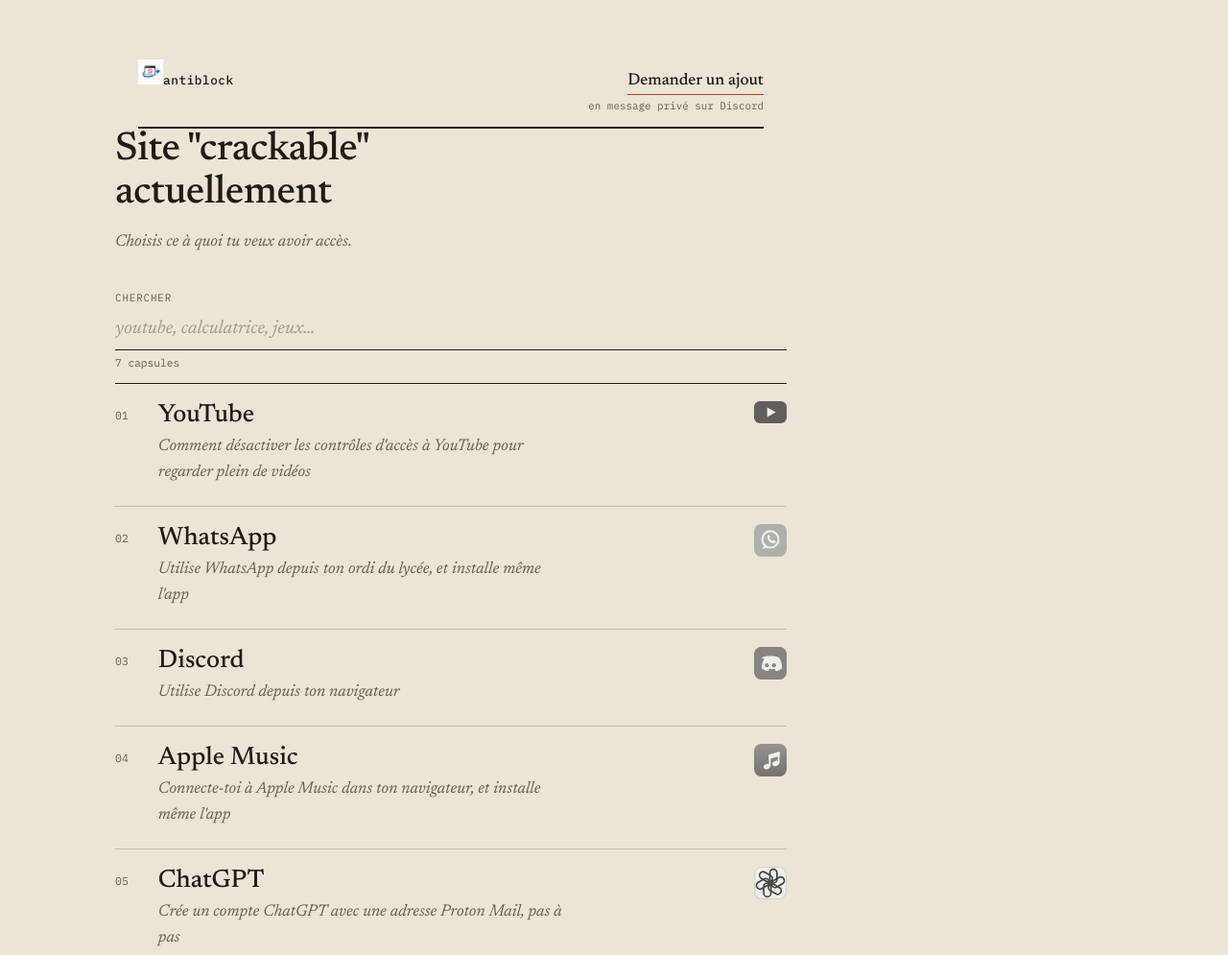
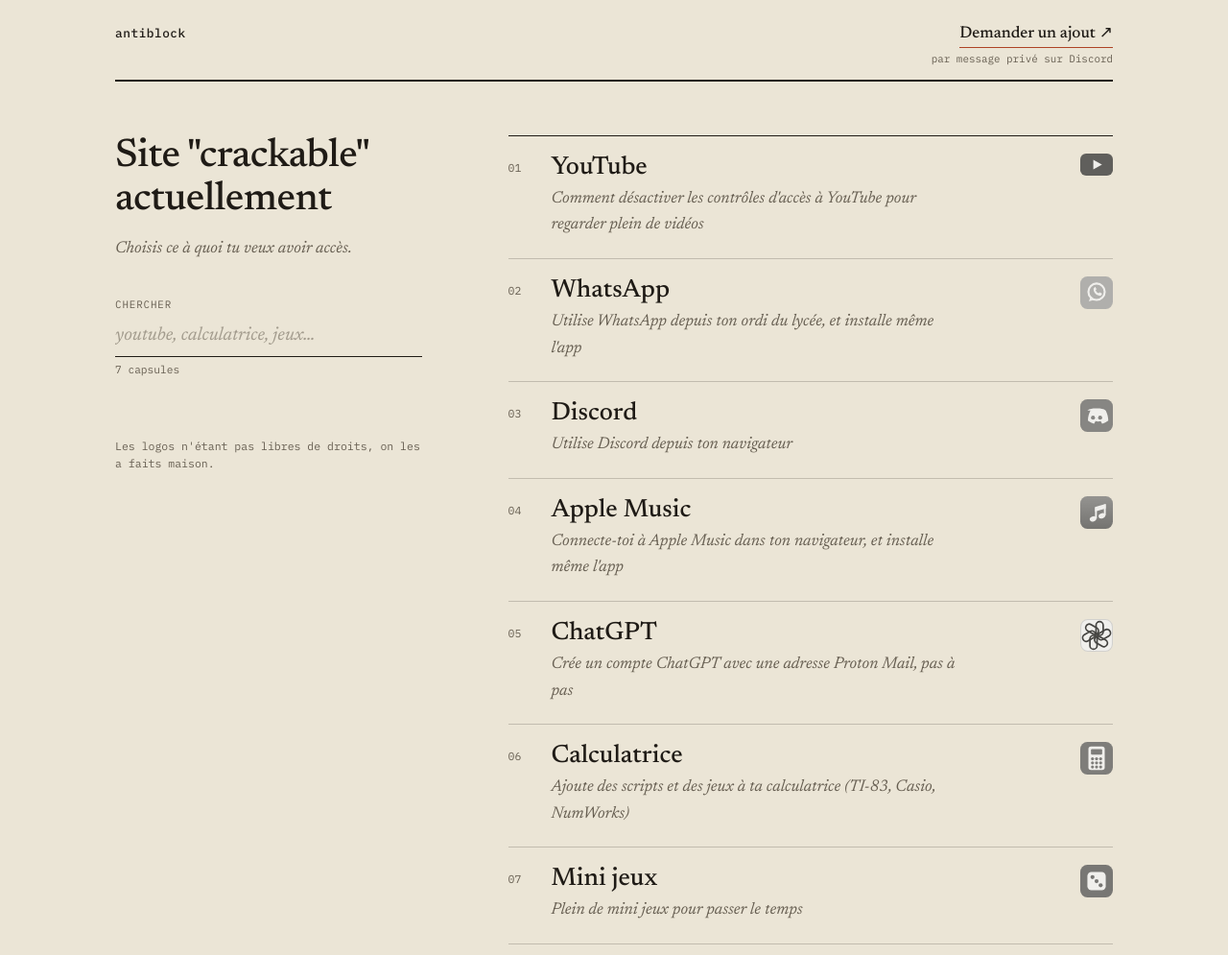
Before and after one commit to BossDuDev/anti-block, a website: page index.html in a window 1280 px wide. Shown: the top 995 px of the page at 96% size. Drawn offline with Linux system fonts and the light colour scheme.

Commit message:
Refactor header and search section in index.html
Updated header and search section layout.

```diff
--- a/index.html
+++ b/index.html
@@ -8,30 +8,32 @@
   <link rel="stylesheet" href="style.css">
 </head>
 <body class="home">
-  <main>
   <header class="top">
-      <a class="mark" href="index.html"><img src="img/logo.png" alt="" width="26" height="26"><span>antiblock</span></a>
+    <a class="mark" href="index.html">antiblock</a>
     <a class="ask" href="https://discord.com/users/1330656704504791155" target="_blank" rel="noopener noreferrer" title="Envoie-moi un message privé sur Discord">
-        <b>Demander un ajout</b>
-        <small>en message privé sur Discord</small>
+      <b>Demander un ajout ↗</b>
+      <small>par message privé sur Discord</small>
     </a>
   </header>
 
-    <section class="lead">
+  <div class="sheet">
+    <section class="side">
       <h1>Site "crackable" actuellement</h1>
       <p class="intro">Choisis ce à quoi tu veux avoir accès.</p>
-    </section>
-
       <div class="find">
         <label for="search">Chercher</label>
         <input id="search" type="search" placeholder="youtube, calculatrice, jeux…" autocomplete="off">
         <span id="count" aria-live="polite"></span>
       </div>
+      <p class="footnote">Les logos n'étant pas libres de droits, on les a faits maison.</p>
+    </section>
+
+    <div>
       <div class="grid" id="capsules"></div>
       <p class="empty" id="empty" hidden>Rien ne correspond. <a href="https://discord.com/users/1330656704504791155" target="_blank" rel="noopener noreferrer">Demande-le moi</a> en message privé sur Discord.</p>
       <noscript>Active JavaScript pour afficher les capsules.</noscript>
-    <p class="footnote">Les logos n'étant pas libres de droits, on les a faits maison.</p>
-  </main>
+    </div>
+  </div>
 
   <script src="site.js" defer></script>
 </body>
```
Lines whose indentation alone changed are shown as unchanged.
